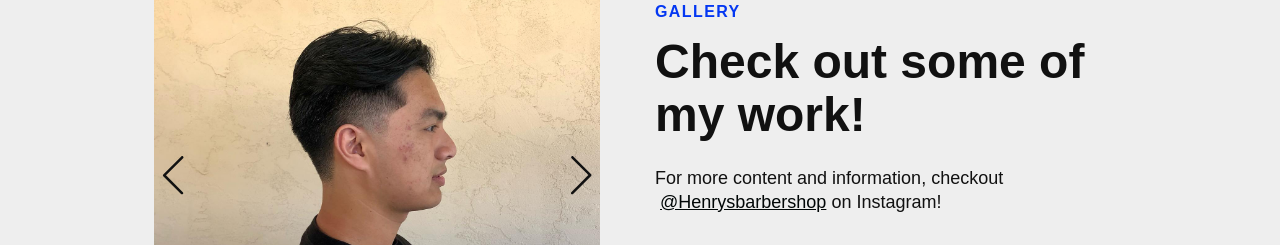
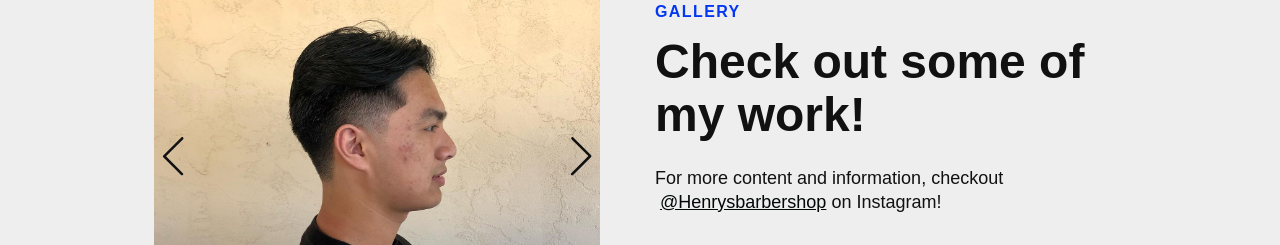
Before and after one commit to henrigy/Henry-s-Barbershop, a React (Create React App) app in the folder client/: page / in a window 1280 px wide. Shown: the part 1740-1985 px from the top of the page. Built offline with nearby package versions, Linux system fonts and the light colour scheme; no server answers; a web font is replaced by a local one.

Commit message:
fix arrows in carousel

```diff
--- a/client/src/components/Gallery/Carousel/Carousel.css
+++ b/client/src/components/Gallery/Carousel/Carousel.css
@@ -16,7 +16,7 @@
 
 .right-arrow {
   position: absolute;
-  top: 50%;
+  justify-content: center;
   right: 25px;
   font-size: 3vw;
   color: #111;
@@ -29,13 +29,12 @@
   .right-arrow {
     right: 45px;
     font-size: 5vw;
-
   }
 }
 
 .left-arrow {
   position: absolute;
-  top: 50%;
+  justify-content: center;
   left: 25px;
   font-size: 3vw;
   color: #111;
```
